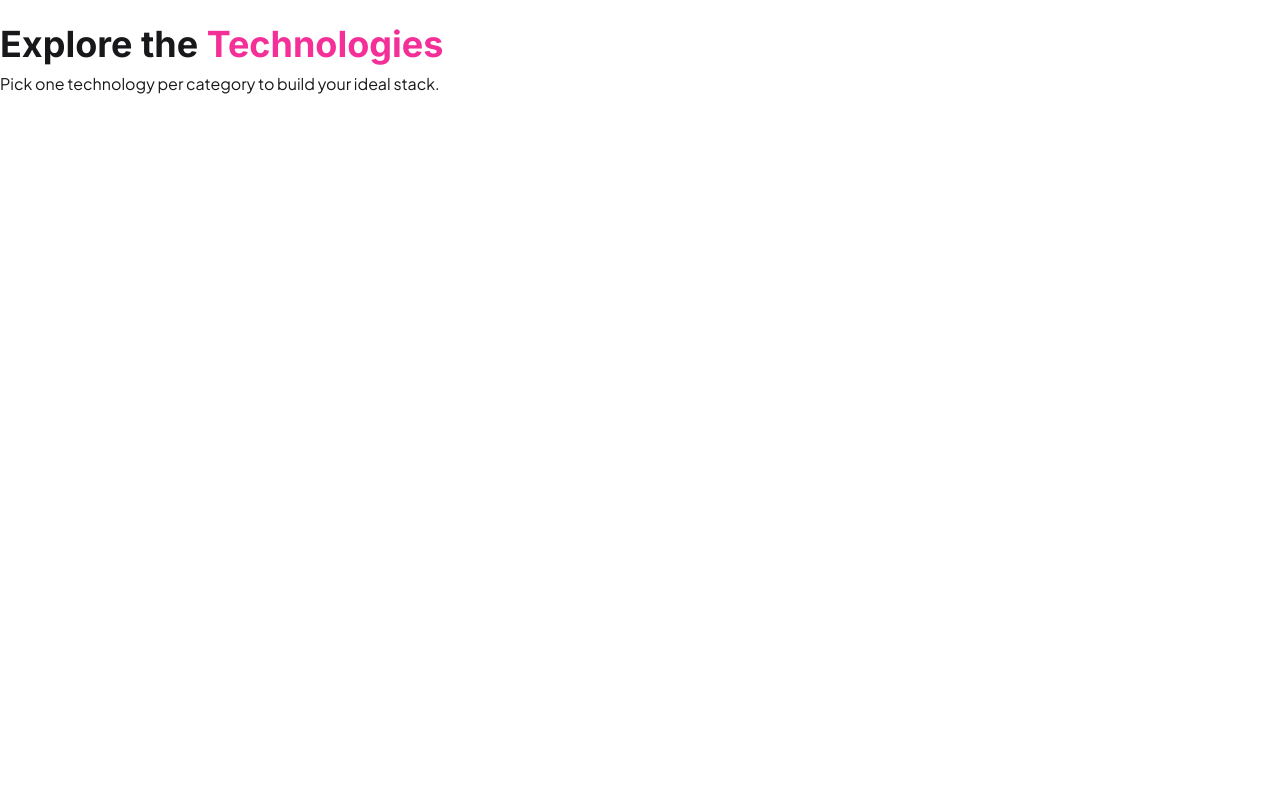
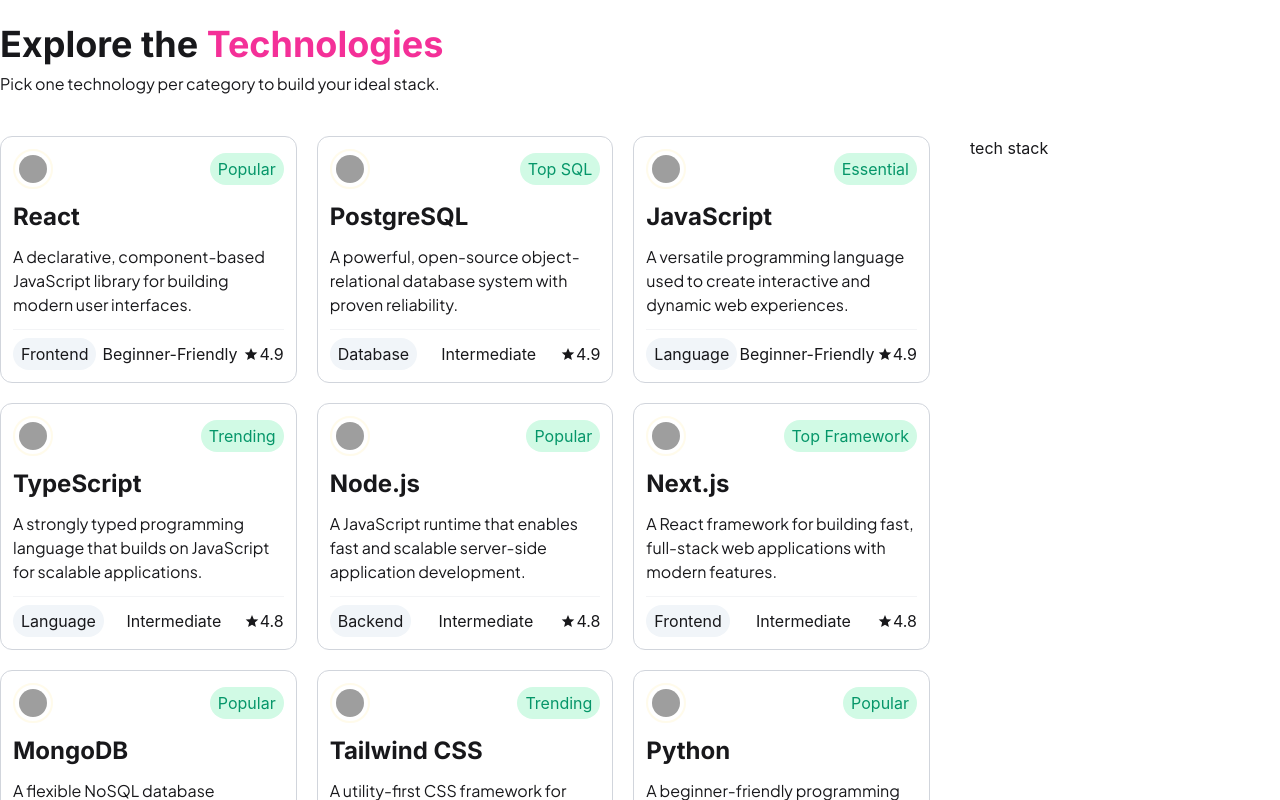
Before and after one commit to arifdotdev/DevStack, a React (Vite) app: page / in a window 1280 px wide. Shown: the part 680-1480 px from the top of the page. Before the commit the page ends 800 px from the top, so only its background shows below. Built offline with nearby package versions, Linux system fonts and the light colour scheme; grey boxes are pictures that could not be loaded.

Commit message:
added suspence, fallback, and design technology cards

```diff
--- a/package.json
+++ b/package.json
@@ -13,6 +13,7 @@
     "@tailwindcss/vite": "^4.3.3",
     "react": "^19.2.8",
     "react-dom": "^19.2.8",
+    "react-icons": "^5.7.0",
     "tailwindcss": "^4.3.3"
   },
   "devDependencies": {
--- a/src/components/technologies/Technologies.tsx
+++ b/src/components/technologies/Technologies.tsx
@@ -1,11 +1,35 @@
-import React from 'react';
+import React, { Suspense } from 'react';
+import TechnologiesCards from './TechnologiesCards';
+import TechnologiesStack from './TechnologiesStack';
+import type { ITechnologies } from '../../type';
+
+
+
+const technologiesFetch = async ():Promise<ITechnologies[]> => {
+    const res = await fetch('/data.json')
+    const data = await res.json()
+    return data;
+}
+
 
 const Technologies = () => {
+    const technologiesPromise = technologiesFetch()
+
     return (
         <div className='container'>
             <h2 className='font-bold text-4xl font-primary'>Explore the <span className='text-secondary'>Technologies</span></h2>
             <p className='font-secondary mt-2'>Pick one technology per category to build your ideal stack.</p>
 
+            <div className='flex gap-10 mt-10'>
+                <div className='w-12/12 sm:w-9/12'>
+                    <Suspense fallback={<h2>Loading...</h2>}>
+                        <TechnologiesCards technologiesPromise={technologiesPromise}></TechnologiesCards>
+                    </Suspense>
+                </div>
+                <div className='w-12/12 sm:w-3/12'>
+                    <TechnologiesStack></TechnologiesStack>
+                </div>
+            </div>
         </div>
     );
 };
--- /dev/null
+++ b/src/components/technologies/TechnologiesCards.tsx
@@ -0,0 +1,21 @@
+import { use } from "react";
+import type { ITechnologies } from "../../type";
+import TechnologyCard from "./TechnologyCard";
+
+export interface TechnologiesCardsProps {
+    technologiesPromise: Promise<ITechnologies[]>
+}
+
+const TechnologiesCards = ({ technologiesPromise }: TechnologiesCardsProps) => {
+    const technologies = use(technologiesPromise)
+    console.log(technologies);
+    return (
+        <div className="grid grid-cols-1 sm:grid-cols-3 gap-5">
+            {
+                technologies.map((technology, index) => <TechnologyCard technology={technology} key={index}></TechnologyCard>)
+            }
+        </div>
+    )
+}
+
+export default TechnologiesCards;
--- /dev/null
+++ b/src/components/technologies/TechnologiesStack.tsx
@@ -0,0 +1,11 @@
+import React from 'react';
+
+const TechnologiesStack = () => {
+    return (
+        <div>
+            <h2>tech stack</h2>
+        </div>
+    );
+};
+
+export default TechnologiesStack;
--- /dev/null
+++ b/src/components/technologies/TechnologyCard.tsx
@@ -0,0 +1,24 @@
+import React from 'react';
+import type { ITechnologies } from '../../type';
+import { IoMdStar } from 'react-icons/io';
+
+const TechnologyCard = ({ technology }: { technology: ITechnologies }) => {
+    console.log(technology);
+    return (
+        <div className='bg-white border border-gray-300 rounded-xl p-3 space-y-3 '>
+            <div className='flex justify-between items-center'>
+                <img className='w-10 h-10 bg-white border-2 rounded-full border-amber-50 text-shadow-zinc-200 p-1 ' src={technology.icon} alt={technology.name} />
+                <div className='bg-[#D1FAE5] text-[#059669] rounded-2xl py-1 px-2'><span>{technology.badge}</span></div>
+            </div>
+            <h3 className='text-2xl font-bold font-primary'>{technology.name}</h3>
+            <p className='font-secondary'>{technology.description}</p>
+            <div className='flex justify-between items-center mt-3 pt-2 border-t-1 border-gray-100'>
+                <div className='bg-[#F1F5F9] rounded-2xl px-2 py-1'>{technology.category}</div>
+                <div>{technology.difficulty}</div>
+                <div className='flex items-center'><span><IoMdStar /></span> {technology.rating}</div>
+            </div>
+        </div>
+    );
+};
+
+export default TechnologyCard;
--- /dev/null
+++ b/src/type.ts
@@ -0,0 +1,10 @@
+export interface ITechnologies {
+  id: string;
+  name: string;
+  category: string;
+  description: string;
+  icon: string;
+  rating: number;
+  difficulty: string;
+  badge: string;
+}
```
Also changed, not shown: 1 other file (tests, documents, lock files or other folders).
